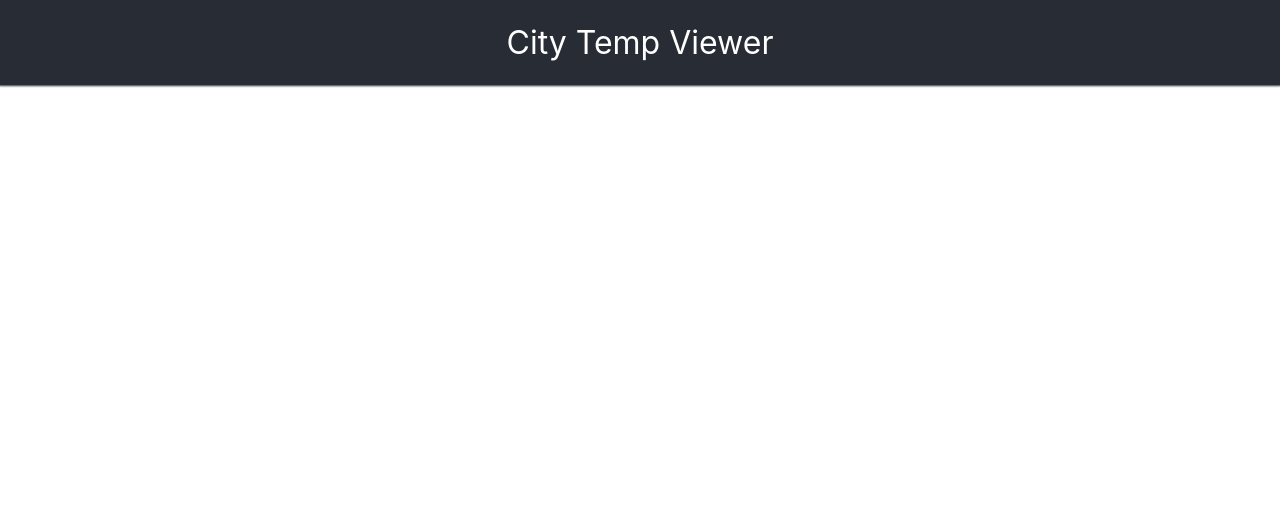
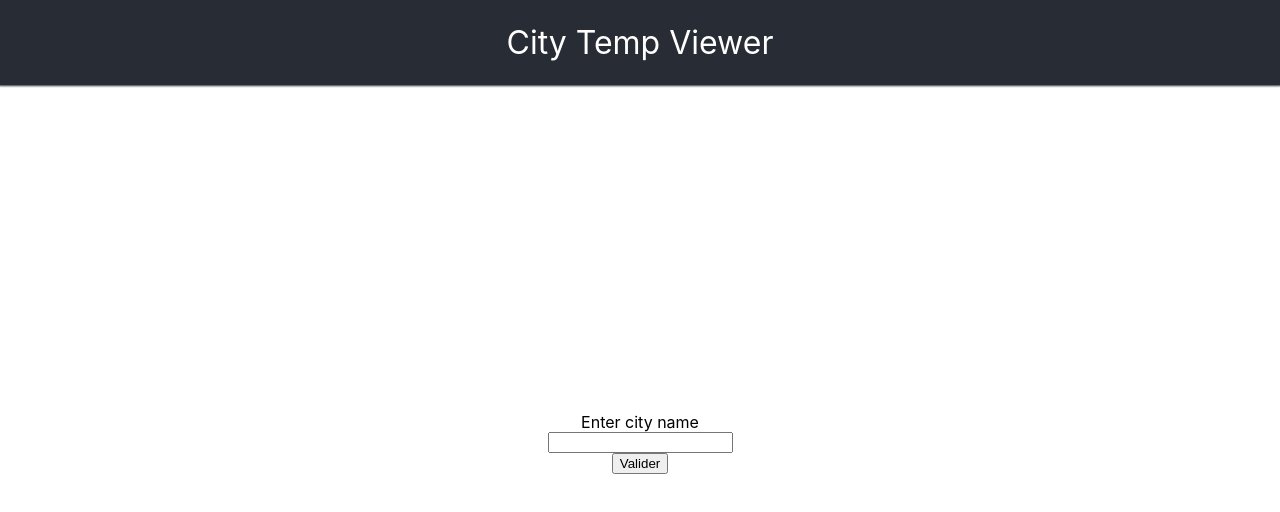
Before and after one commit to MathieuBouvet/city-temp-viewer, a React (Create React App) app: page / in a window 1280 px wide. Shown: the top 512 px of the page. Built offline with nearby package versions, Linux system fonts and the light colour scheme.

Commit message:
Set up the app

```diff
--- a/src/App.js
+++ b/src/App.js
@@ -1,9 +1,19 @@
+import { useState } from "react";
+import CityInput from "./components/CityInput";
+import TemperatureViewer from "./components/TemperatureViewer";
+
 import "./App.css";
 
 function App() {
+  const [city, setCity] = useState("");
   return (
     <div className="App">
       <header className="App-header">City Temp Viewer</header>
+      {!city ? (
+        <CityInput onSubmitCity={setCity} />
+      ) : (
+        <TemperatureViewer city={city} onReset={() => setCity("")} />
+      )}
     </div>
   );
 }
```
